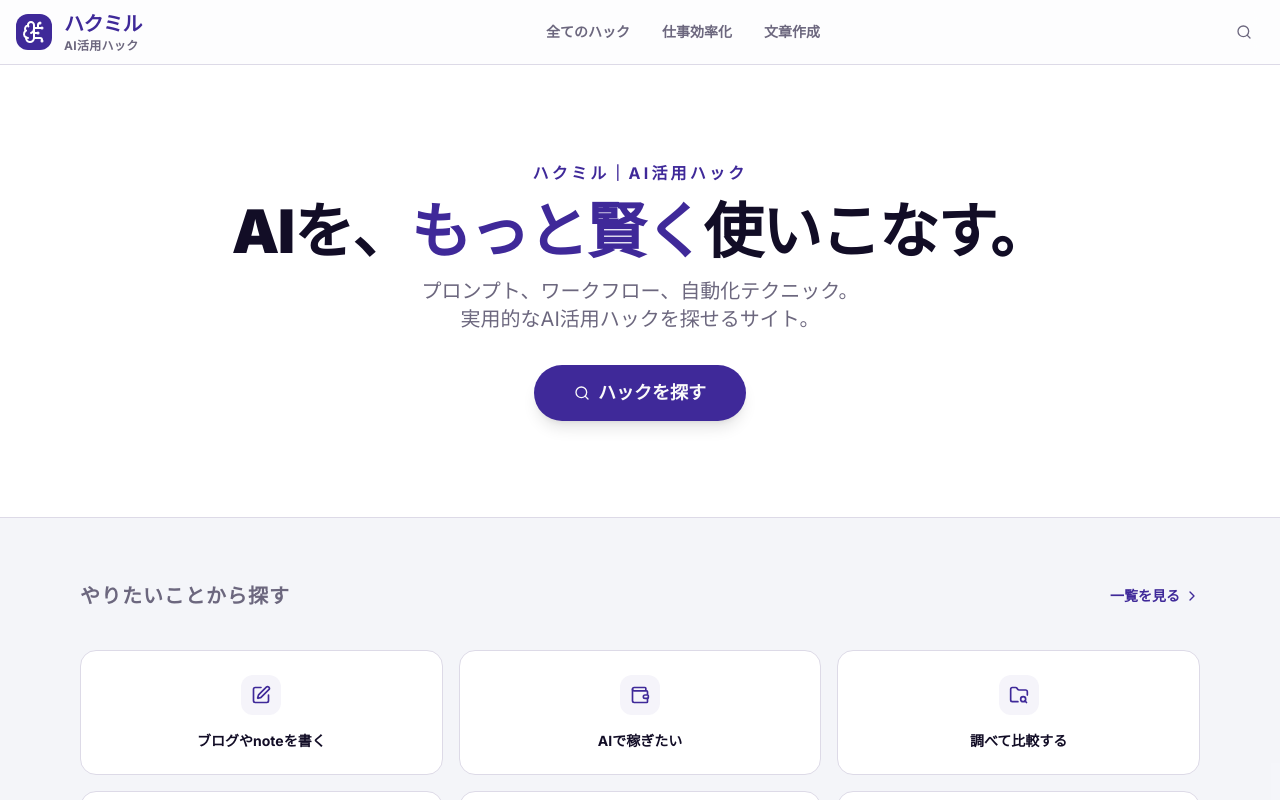
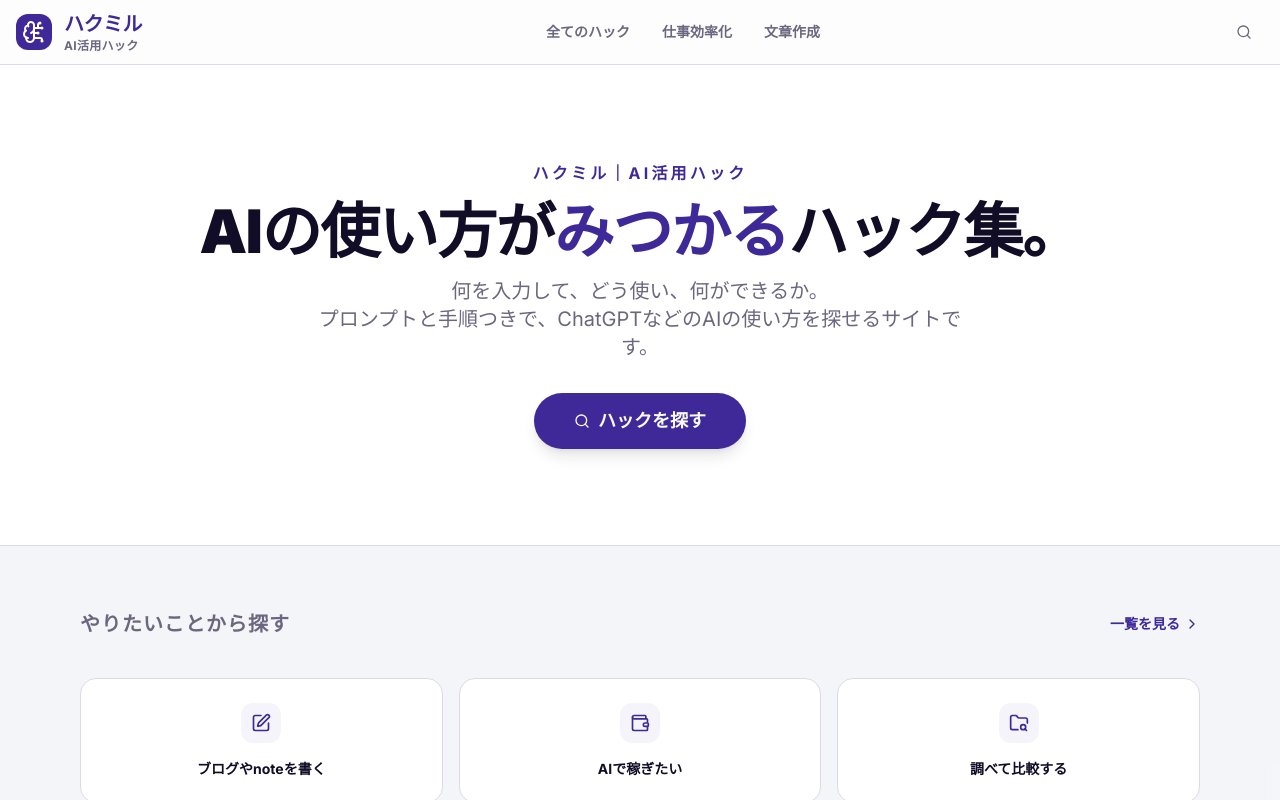
Before and after one commit to tools-labo/hakumiru, a Next.js app: page / in a window 1280 px wide. Shown: the top 800 px of the page. Built offline with nearby package versions, Linux system fonts and the light colour scheme.

Commit message:
Update page.tsx

```diff
--- a/src/app/page.tsx
+++ b/src/app/page.tsx
@@ -77,11 +77,11 @@ export default function Home() {
                 ハクミル｜AI活用ハック
               </p>
               <h1 className="text-4xl md:text-6xl font-black tracking-tight leading-tight">
-                AIを、<span className="text-primary">もっと賢く</span>使いこなす。
+                AIの使い方が<span className="text-primary">みつかる</span>ハック集。
               </h1>
               <p className="text-lg md:text-xl text-muted-foreground max-w-2xl mx-auto">
-                プロンプト、ワークフロー、自動化テクニック。<br className="hidden md:block" />
-                実用的なAI活用ハックを探せるサイト。
+                何を入力して、どう使い、何ができるか。<br className="hidden md:block" />
+                プロンプトと手順つきで、ChatGPTなどのAIの使い方を探せるサイトです。
               </p>
             </div>
 
```
